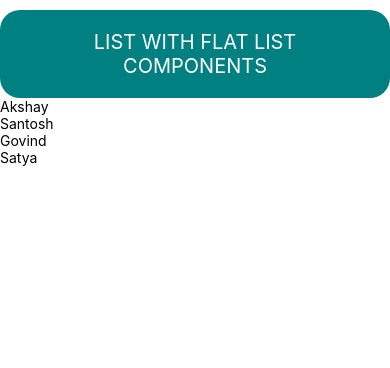
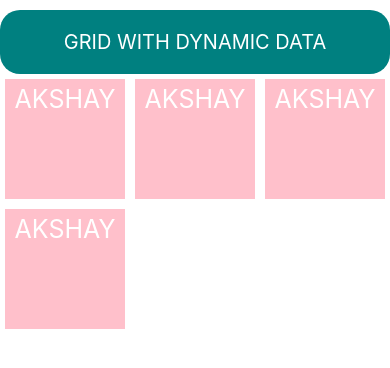
Before and after one commit to Mritunjay0001/React-Native, a React Native app: screen / in a window 390 px wide. Shown: the top 368 px of the page. Built offline with nearby package versions, Linux system fonts and the light colour scheme.

Commit message:
creating grid

```diff
--- a/App.js
+++ b/App.js
@@ -33,24 +33,24 @@ function App() {
   //   setName("rajput")
   // }
 
-  const users= [
-    {
-      id:1,
-      name:"Akshay"
-    },
-    {
-      id:2,
-      name:"Santosh"
-    },
-    {
-      id:3,
-      name:"Govind"
-    },
-    {
-      id:4,
-      name:"Satya"
-    }
-  ]
+  // const users= [
+  //   {
+  //     id:1,
+  //     name:"Akshay"
+  //   },
+  //   {
+  //     id:2,
+  //     name:"Santosh"
+  //   },
+  //   {
+  //     id:3,
+  //     name:"Govind"
+  //   },
+  //   {
+  //     id:4,
+  //     name:"Satya"
+  //   }
+  // ]
 
   return (
 //     <View>
@@ -174,13 +174,22 @@ function App() {
 
       {/* ---------------MAKING LIST IN NATIVE-------- */}
 
-      <Text style={{fontSize:20, color:"white",marginTop:10, backgroundColor:"teal",padding:20,borderRadius:20, textAlign: 'center'}}>LIST WITH FLAT LIST COMPONENTS</Text>
+      {/* <Text style={{fontSize:20, color:"white",marginTop:10, backgroundColor:"teal",padding:20,borderRadius:20, textAlign: 'center'}}>LIST WITH FLAT LIST COMPONENTS</Text>
       <FlatList
       data={users}
       renderItem={({item})=> <Text>{item.name}</Text>}
-      />
+      /> */}
 
 
+       {/* ---------HOW TO MAKE GRID---- */}
+       <Text style={{fontSize:20, color:"white",marginTop:10, backgroundColor:"teal",padding:20,borderRadius:20, textAlign: 'center'}}>GRID WITH DYNAMIC DATA</Text>
+
+       <View style={{flex:1,flexDirection:"row",flexWrap:"wrap"}}>
+        <Text style={styles.item}>AKSHAY</Text>
+        <Text style={styles.item}>AKSHAY</Text>
+        <Text style={styles.item}>AKSHAY</Text>
+        <Text style={styles.item}>AKSHAY</Text>
+       </View>
 
 </View>
 
@@ -188,14 +197,28 @@ function App() {
 }
 
 const styles = StyleSheet.create({
-  textInput:{
-    fontSize:20,
-    color:"black",
-    borderWidth:2,
-    marginTop:10,
-    borderRadius:20
+  item:{
+    fontSize:25,
+    backgroundColor:"pink",
+    color: "white",
+    margin:5,
+    padding:5,
+    width:120,
+    height:120,
+    textAlignVertical:"center",
+    textAlign:"center",
   }
 })
+
+// const styles = StyleSheet.create({
+//   textInput:{
+//     fontSize:20,
+//     color:"black",
+//     borderWidth:2,
+//     marginTop:10,
+//     borderRadius:20
+//   }
+// })
 
 // const styles = StyleSheet.create({
 //   textBox:{
```
